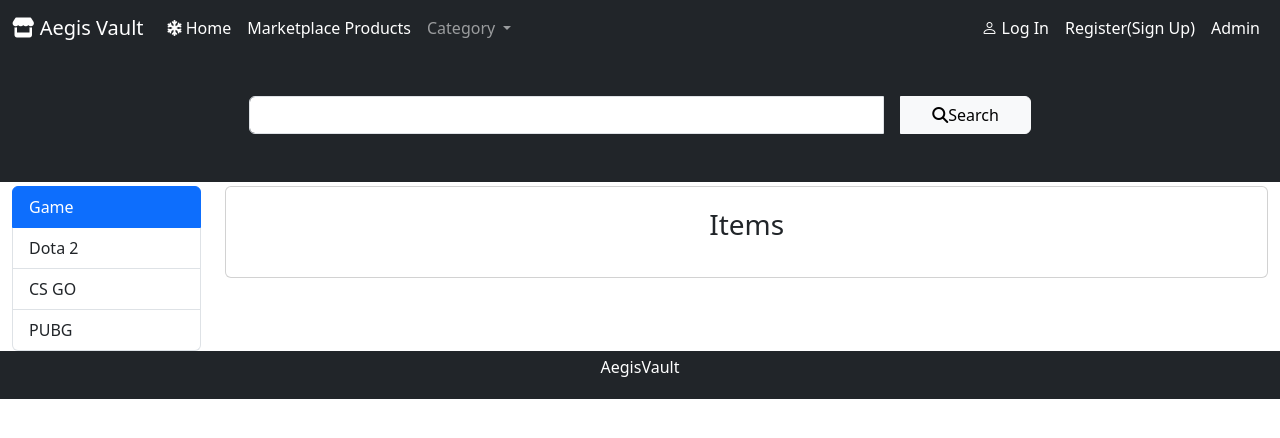
After one commit to dikchhantThapa/aegis-vault, a Spring Boot app: page /products in a window 1280 px wide. The commit adds this page. Shown: the top 438 px of the page. Run offline with Spring Boot 4, Linux system fonts and the light colour scheme; some libraries are stand-ins or nearby versions.

Commit message:
update product page

```diff
--- a/src/main/java/com/ecom/controller/HomeController.java
+++ b/src/main/java/com/ecom/controller/HomeController.java
@@ -8,7 +8,7 @@ public class HomeController {
 
     @GetMapping("/")
     public String index() {
-        return "index";     // receive index html
+        return "index";     // receive index.html
     }
 
     @GetMapping("/login")
@@ -20,4 +20,11 @@ public class HomeController {
     public String register() {
         return "register";     // register.html
     }
+
+    @GetMapping("/products")
+    public String products() {
+        return "product";     // product.html
+    }
+
+
 }
--- a/src/main/resources/templates/base.html
+++ b/src/main/resources/templates/base.html
@@ -32,7 +32,7 @@
                     </li>
 
                     <li class="nav-item">
-                        <a class="nav-link active" aria-current="page" href="#">Marketplace Products</a>
+                        <a class="nav-link active" aria-current="page" href="/products">Marketplace Products</a>
                     </li>
 
 <!--                    <li class="nav-item">-->
--- /dev/null
+++ b/src/main/resources/templates/product.html
@@ -0,0 +1,50 @@
+<!DOCTYPE html>
+<html lang="en" xmlns:th="http://www.thymeleaf.org"
+      th:replace="~{base::Layout(~{::section})}">
+<head>
+    <meta charset="UTF-8">
+    <title>Marketplace Products</title>
+</head>
+<body>
+
+    <section>
+        <div class = "container-fluid bg-dark p-5 mt-5">
+            <div class = "row">
+                <div class = "col-md-8 offset-md-2">
+                    <form>
+                        <div class = "input-group">
+                            <input type = "text" class = "form-control" name = "ch">
+                            <!--<button class = "btn btn-light"><i class="fa-solid fa-magnifying-glass"></i>Search</button>-->
+                            <button class = "btn btn-light ms-3 col-md-2"><i class="fa-solid fa-magnifying-glass"></i>Search</button>
+                        </div>
+                    </form>
+                </div>
+            </div>
+        </div>
+
+        <div class = "container-fluid mt-1">
+            <div class = "row">
+                <div class = "col-md-2">
+                    <div class="list-group">
+                        <a href="#" class="list-group-item list-group-item-action active" aria-current="true">
+                            Game
+                        </a>
+                        <a href="#" class="list-group-item list-group-item-action">Dota 2</a>
+                        <a href="#" class="list-group-item list-group-item-action">CS GO</a>
+                        <a href="#" class="list-group-item list-group-item-action">PUBG</a>
+                    </div>
+                </div>
+                <div class = "col-md-10">
+                    <div class = "card">
+                        <div class = "card-body">
+                            <p class = "fs-3 text-center">Items</p>
+                        </div>
+                    </div>
+                </div>
+            </div>
+        </div>
+
+    </section>
+
+</body>
+</html>
```
